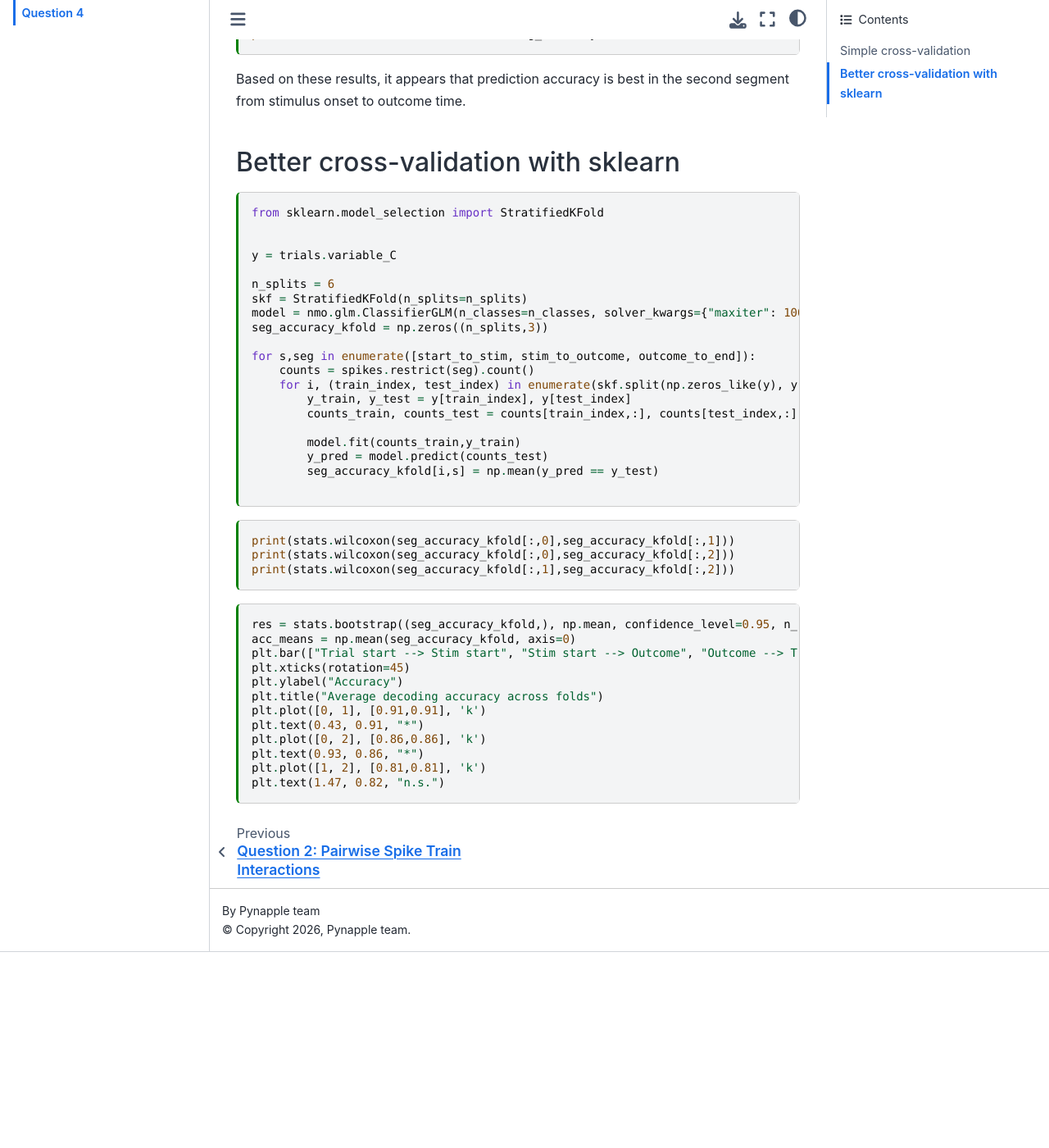
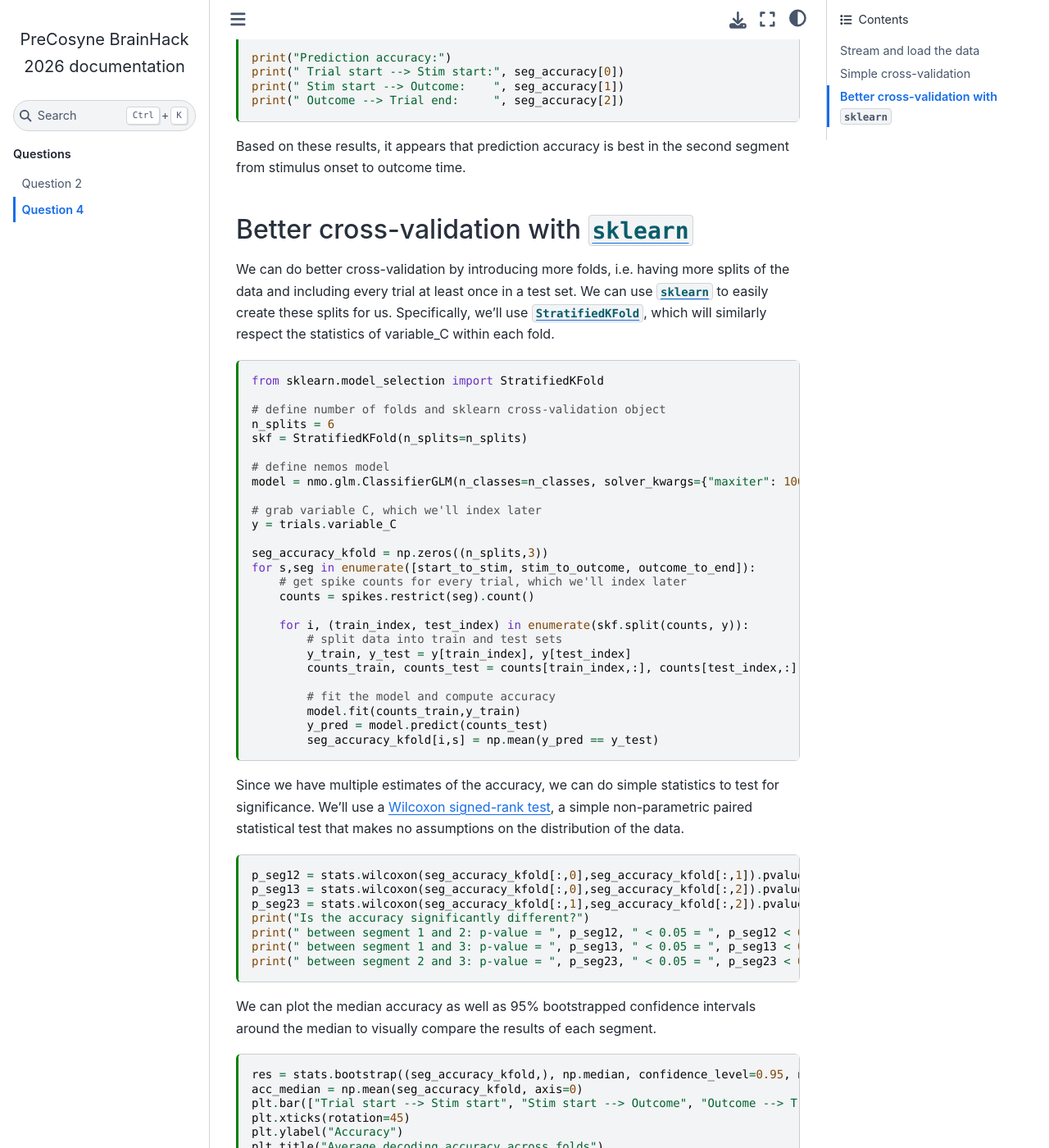
Before and after one commit to pynapple-org/precosyne-brainhack-2026, a Sphinx documentation site: the page built from docs/question4.md, in a window 1280 px wide and 1400 px high, scrolled down 2908 px. Shown: the whole window at 82% size. Built offline with Sphinx 7.4.7 and the Sphinx Book theme 1.1.4, drawn with Linux system fonts in a browser that asks for light colours; before the commit the page ends 4069 px from its top, so only the background shows below that; some of the changed text lies outside the part shown.

Commit message:
finish question 4

````diff
--- a/docs/question4.md
+++ b/docs/question4.md
@@ -42,6 +42,8 @@ jax.config.update("jax_enable_x64", True)
 warnings.filterwarnings("ignore", category=RuntimeWarning)
 warnings.filterwarnings("ignore", category=UserWarning)
 ```
+
+## Stream and load the data
 
 First, we'll stream a representative animal directly from DANDI.
 
@@ -147,41 +149,57 @@ print(" Outcome --> Trial end:     ", seg_accuracy[2])
 
 Based on these results, it appears that prediction accuracy is best in the second segment from stimulus onset to outcome time.
 
-## Better cross-validation with sklearn
+## Better cross-validation with [`sklearn`](https://scikit-learn.org/stable/)
+
+We can do better cross-validation by introducing more folds, i.e. having more splits of the data and including every trial at least once in a test set. We can use [`sklearn`](https://scikit-learn.org/stable/) to easily create these splits for us. Specifically, we'll use [`StratifiedKFold`](https://scikit-learn.org/stable/modules/generated/sklearn.model_selection.StratifiedKFold.html), which will similarly respect the statistics of variable_C within each fold.
 
 ```{code-cell} ipython3
 from sklearn.model_selection import StratifiedKFold
 
+# define number of folds and sklearn cross-validation object
+n_splits = 6
+skf = StratifiedKFold(n_splits=n_splits)
 
+# define nemos model
+model = nmo.glm.ClassifierGLM(n_classes=n_classes, solver_kwargs={"maxiter": 1000})
+
+# grab variable C, which we'll index later
 y = trials.variable_C
 
-n_splits = 6
-skf = StratifiedKFold(n_splits=n_splits)
-model = nmo.glm.ClassifierGLM(n_classes=n_classes, solver_kwargs={"maxiter": 1000})
 seg_accuracy_kfold = np.zeros((n_splits,3))
+for s,seg in enumerate([start_to_stim, stim_to_outcome, outcome_to_end]):
+    # get spike counts for every trial, which we'll index later
+    counts = spikes.restrict(seg).count()
 
-for s,seg in enumerate([start_to_stim, stim_to_outcome, outcome_to_end]):
-    counts = spikes.restrict(seg).count()
-    for i, (train_index, test_index) in enumerate(skf.split(np.zeros_like(y), y)):
+    for i, (train_index, test_index) in enumerate(skf.split(counts, y)):
+        # split data into train and test sets
         y_train, y_test = y[train_index], y[test_index]
         counts_train, counts_test = counts[train_index,:], counts[test_index,:]
 
+        # fit the model and compute accuracy
         model.fit(counts_train,y_train)
         y_pred = model.predict(counts_test)
         seg_accuracy_kfold[i,s] = np.mean(y_pred == y_test)
-
 ```
 
+Since we have multiple estimates of the accuracy, we can do simple statistics to test for significance. We'll use a [Wilcoxon signed-rank test](https://en.wikipedia.org/wiki/Wilcoxon_signed-rank_test), a simple non-parametric paired statistical test that makes no assumptions on the distribution of the data.
+
 ```{code-cell} ipython3
-print(stats.wilcoxon(seg_accuracy_kfold[:,0],seg_accuracy_kfold[:,1]))
-print(stats.wilcoxon(seg_accuracy_kfold[:,0],seg_accuracy_kfold[:,2]))
-print(stats.wilcoxon(seg_accuracy_kfold[:,1],seg_accuracy_kfold[:,2]))
+p_seg12 = stats.wilcoxon(seg_accuracy_kfold[:,0],seg_accuracy_kfold[:,1]).pvalue
+p_seg13 = stats.wilcoxon(seg_accuracy_kfold[:,0],seg_accuracy_kfold[:,2]).pvalue
+p_seg23 = stats.wilcoxon(seg_accuracy_kfold[:,1],seg_accuracy_kfold[:,2]).pvalue
+print("Is the accuracy significantly different?")
+print(" between segment 1 and 2: p-value = ", p_seg12, " < 0.05 = ", p_seg12 < 0.05)
+print(" between segment 1 and 3: p-value = ", p_seg13, " < 0.05 = ", p_seg13 < 0.05)
+print(" between segment 2 and 3: p-value = ", p_seg23, " < 0.05 = ", p_seg23 < 0.05)
 ```
 
+We can plot the median accuracy as well as 95% bootstrapped confidence intervals around the median to visually compare the results of each segment.
+
 ```{code-cell} ipython3
-res = stats.bootstrap((seg_accuracy_kfold,), np.mean, confidence_level=0.95, n_resamples=10000, method="percentile", axis=0)
-acc_means = np.mean(seg_accuracy_kfold, axis=0)
-plt.bar(["Trial start --> Stim start", "Stim start --> Outcome", "Outcome --> Trial end"], acc_means, yerr=[acc_means-res.confidence_interval.low, res.confidence_interval.high-acc_means])
+res = stats.bootstrap((seg_accuracy_kfold,), np.median, confidence_level=0.95, n_resamples=10000, method="percentile", axis=0)
+acc_median = np.mean(seg_accuracy_kfold, axis=0)
+plt.bar(["Trial start --> Stim start", "Stim start --> Outcome", "Outcome --> Trial end"], acc_median, yerr=[acc_median-res.confidence_interval.low, res.confidence_interval.high-acc_median])
 plt.xticks(rotation=45)
 plt.ylabel("Accuracy")
 plt.title("Average decoding accuracy across folds")
@@ -192,7 +210,3 @@ plt.text(0.93, 0.86, "*")
 plt.plot([1, 2], [0.81,0.81], 'k')
 plt.text(1.47, 0.82, "n.s.")
 ```
-
-```{code-cell} ipython3
-
-```
````
